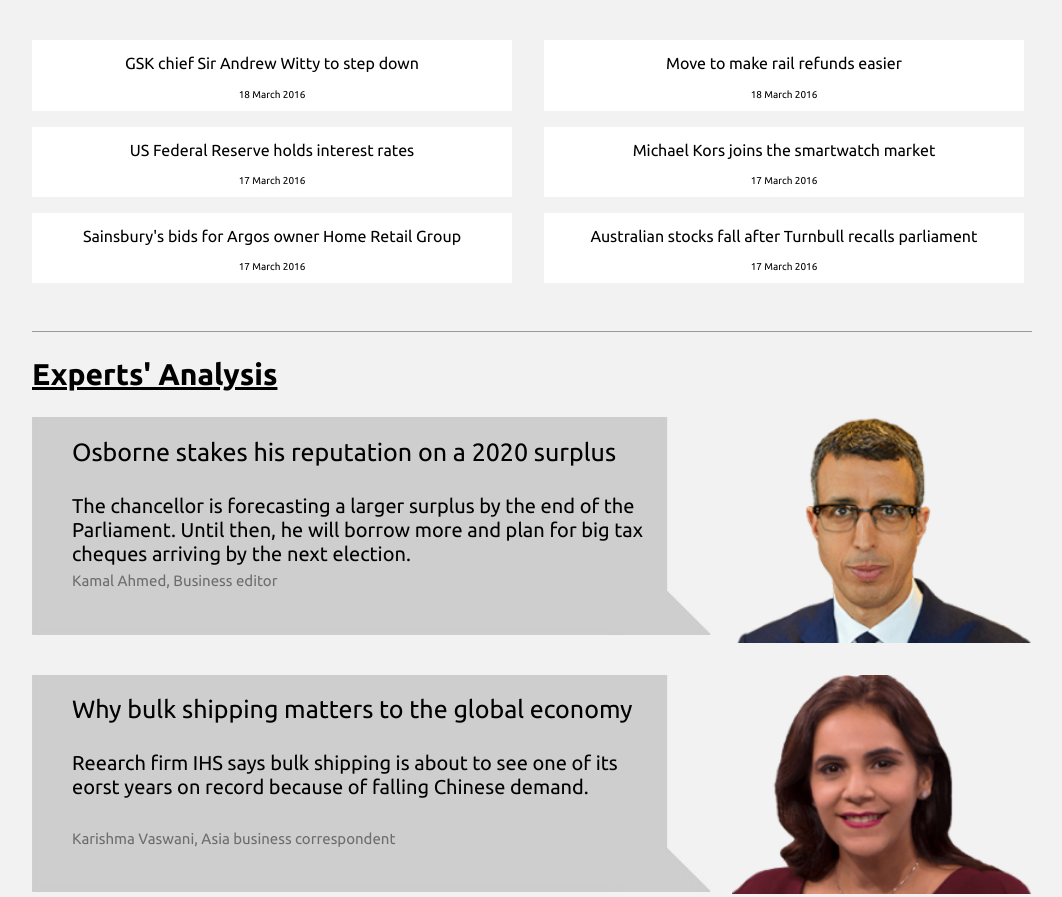
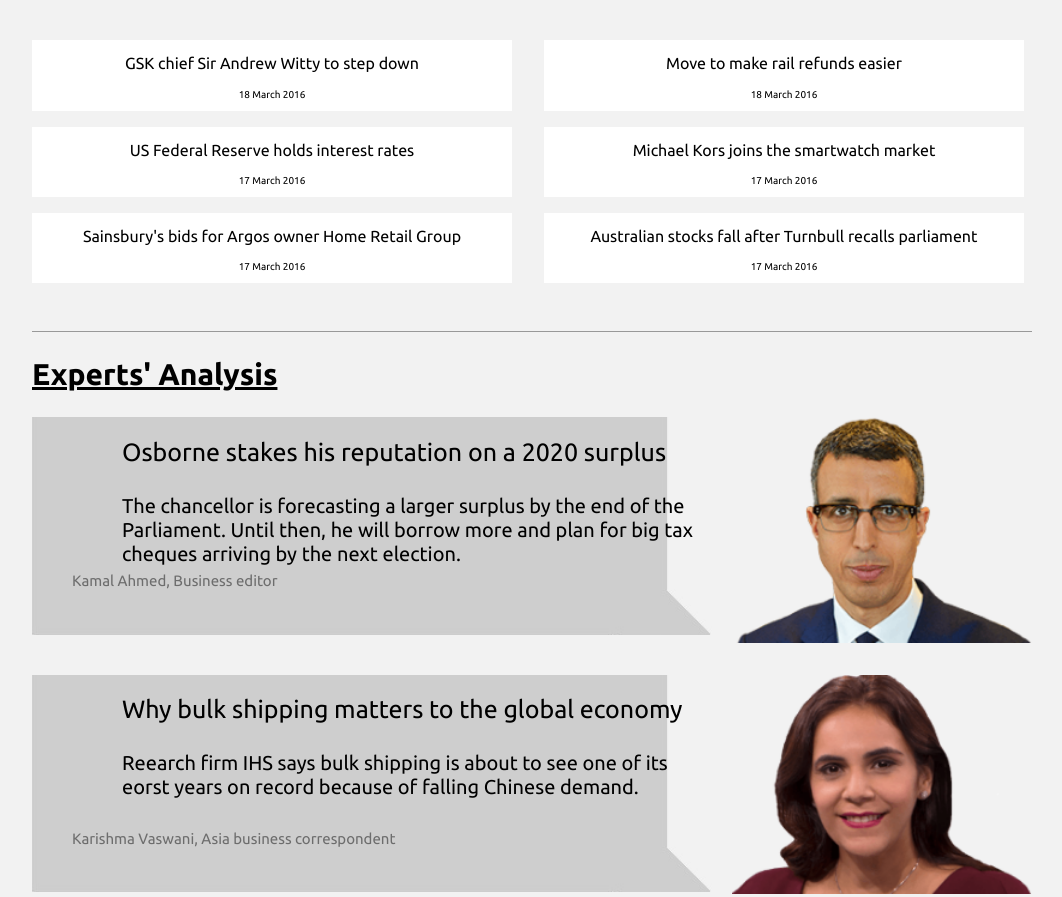
Before and after one commit to qwu1204/newsWebsite, a plain HTML site: page index.html in a window 1280 px wide. Shown: the part 1593-2490 px from the top of the page, without its empty margins (108-1170 px from the left). Drawn offline with Linux system fonts and the light colour scheme.

Commit message:
Update layout.css

```diff
--- a/css/layout.css
+++ b/css/layout.css
@@ -425,7 +425,7 @@ label {
 			float:left;
 			color: black;
    			position: absolute;
-   			left:180px;
+   			left:230px;
     		z-index: 99;
 		    font-size: 25px;
 		    font-weight: lighter;
@@ -440,7 +440,7 @@ label {
 			float:left;
 			color: black;
    			position: absolute;
-   			left:180px;
+   			left:230px;
    			/*top:10px;*/
     		z-index: 99;
 		    font-size: 20px;
```
